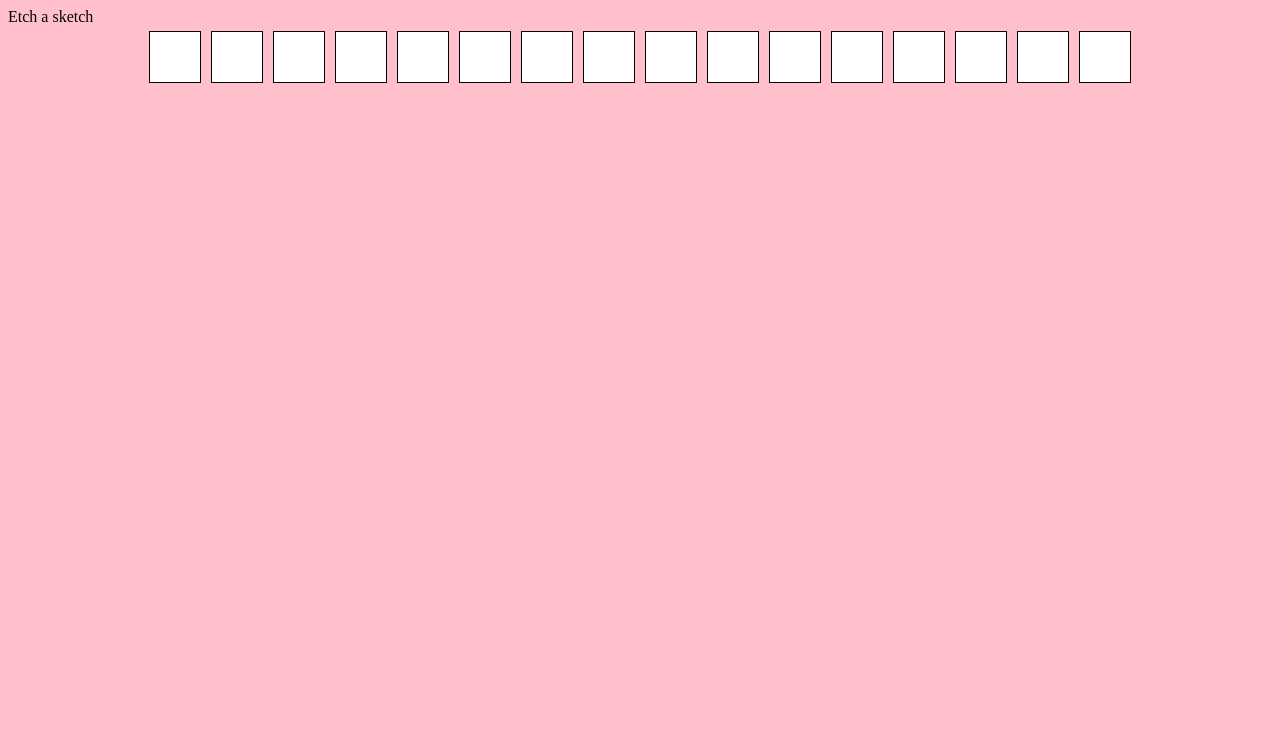
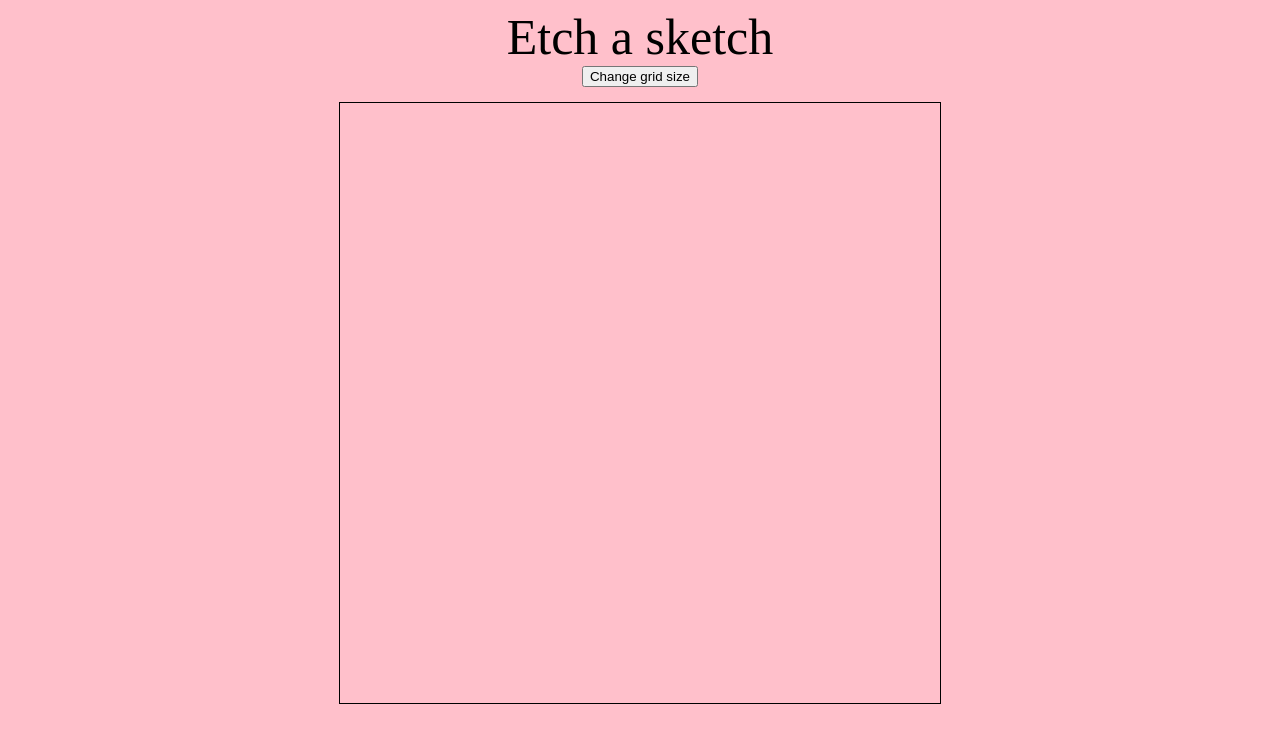
Before and after one commit to ZenChris18/Etch-a-sketch, a plain HTML site: page index.html in a window 1280 px wide. Drawn offline with Linux system fonts and the light colour scheme.

Commit message:
finish etch a sketch

```diff
--- a/index.html
+++ b/index.html
@@ -7,8 +7,8 @@
     <title>Document</title>
 </head>
 <body>
-    Etch a sketch
-    <br>
+    <div class="header">Etch a sketch</div>
+    <div class="button-size"><button class="size">Change grid size</button></div>
     <div class="container">
     </div>
     <script src="index.js"></script>
--- a/index.js
+++ b/index.js
@@ -1,10 +1,35 @@
+const sizeButton = document.querySelector(`.size`)
 const container = document.querySelector(`.container`)
 
-for(let i = 0; i < 16; i++ ){
-    const square = document.createElement(`div`)
-    square.classList.add("square")
-    container.appendChild(square)
+
+sizeButton.addEventListener(`click`, function(){
+    container.innerHTML = ''
+    let gridSize
+    do {
+    gridSize = Number(window.prompt("Enter grid size (1-99)"));
+    } while (isNaN(gridSize) || gridSize < 1 || gridSize > 99);
+
+    for(let i = 0; i < gridSize * gridSize; i++) {
+        const square = document.createElement('div');
+        square.classList.add('square');
+
+        const squareSize = 600 / gridSize;
+        square.style.width = `${squareSize}px`;
+        square.style.height = `${squareSize}px`;
+
+        container.appendChild(square);
+
+        square.addEventListener('mouseenter', () => {
+            square.style.backgroundColor = 'red';
+        });
     }
+})
+
+
+/*
+
+old code before putting the hover effect inside the for loop in creating the grid
+
 
 const box = document.querySelectorAll(`.square`) // returns a nodelist (like an array)
 
@@ -13,3 +38,5 @@ for(let j = 0; j < box.length ; j++){
                 box[j].style.backgroundColor = 'red';
             })
         }
+
+*/
--- a/style.css
+++ b/style.css
@@ -2,17 +2,28 @@ body{
     background-color: pink;
 }
 
+.header{
+    text-align: center;
+    font-size: 50px;
+}
+
+
 .container{
     display: flex;
-    justify-content: center;
     flex-wrap: wrap;
+    margin: 0 auto;
+    width: 600px;   /* fixed size */
+    height: 600px;  /* fixed size */
+    border: 1px solid black;  /* optional to see container */
 }
 
 .square{
     background-color: white;
     width: 50px;
     height: 50px;
-    border: 1px;
-    border-style: solid;
-    margin: 5px;
 }
+
+.button-size{
+    text-align: center;
+    margin-bottom: 15px;
+}
```
Lines whose indentation alone changed are shown as unchanged.
